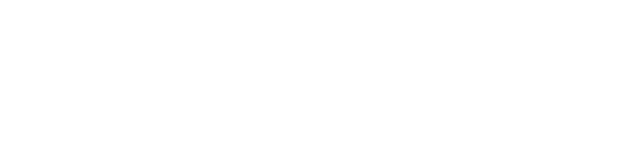
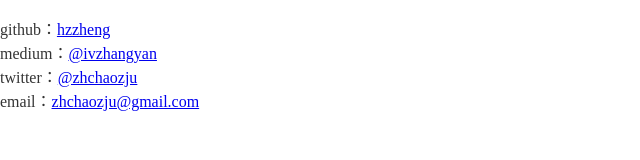
Before and after one commit to hzzheng/cnote, a Gatsby site: page /contact in a window 1280 px wide. Before the commit this address had no page. Shown: the whole page, without its empty margins (0-640 px from the left). Built offline with nearby package versions, Linux system fonts and the light colour scheme; Gatsby itself is replaced by a stand-in of ours; some packages are replaced by stand-ins of ours; what typography-theme-fairy-gates would draw is missing.

Commit message:
chore: update

```diff
--- a/src/layouts/index.js
+++ b/src/layouts/index.js
@@ -28,8 +28,8 @@
           </Link>
         </li> */}
         {/* <li>
-          <Link to="/about" {...active}>
-            ABOUT
+          <Link to="/contact" {...active}>
+            Contact
           </Link>
         </li> */}
       </ul>
--- /dev/null
+++ b/src/pages/contact.js
@@ -0,0 +1,24 @@
+import React from 'react'
+
+export default () => (
+  <div className="about">
+    <ul>
+      <li>
+        github：
+        <a href="https://github.com/hzzheng">hzzheng</a>
+      </li>
+      <li>
+        medium：
+        <a href="https://medium.com/@ivzhangyan">@ivzhangyan</a>
+      </li>
+      <li>
+        twitter：
+        <a href="https://twitter.com/zhchaozju?lang=zh-cn">@zhchaozju</a>
+      </li>
+      <li>
+        email：
+        <a href="mailto:zhchaozju@gmail.com">zhchaozju@gmail.com</a>
+      </li>
+    </ul>
+  </div>
+);
```
Also changed, not shown: src/pages/about.js (deleted, +0 -7 lines).
